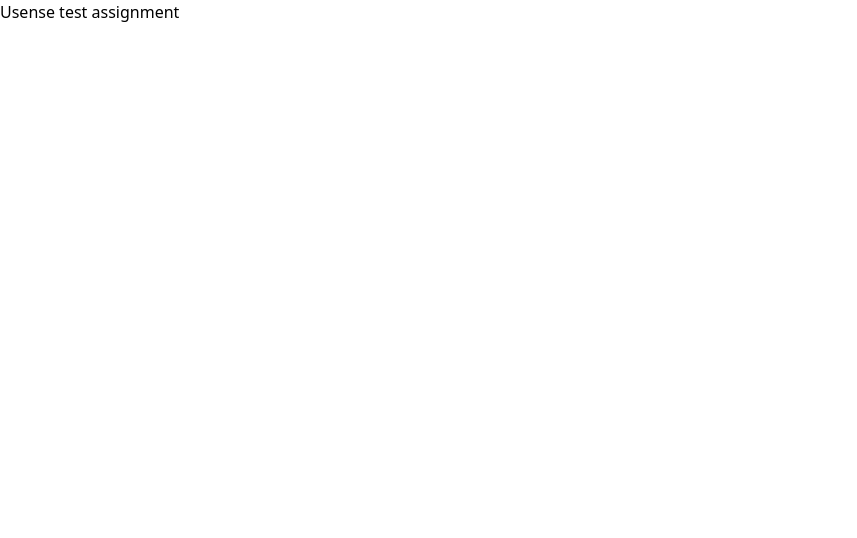
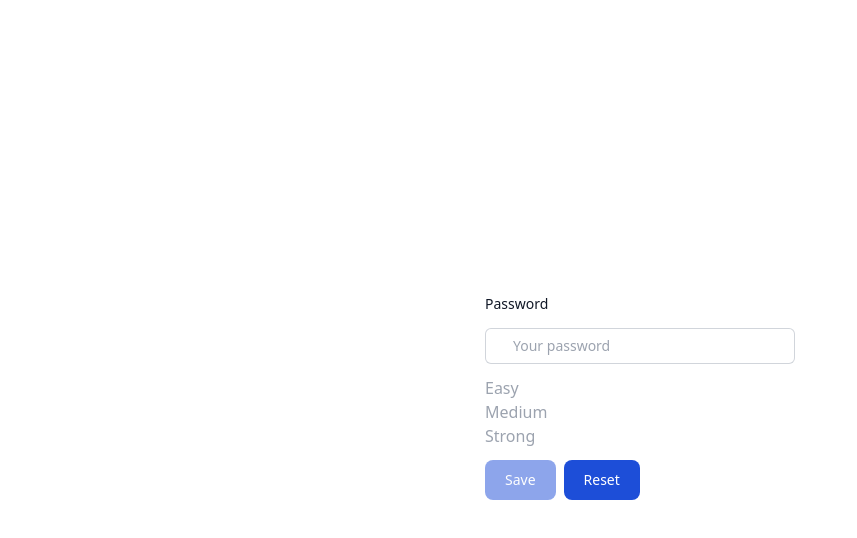
Before and after one commit to watchlar2000/usense-test-assignment, an Angular app: page / in a window 1280 px wide. Shown: the top 538 px of the page, without its empty margins (0-857 px from the left). Built offline with nearby package versions, Linux system fonts and the light colour scheme.

Commit message:
add password-form

```diff
--- a/src/app/app.component.html
+++ b/src/app/app.component.html
@@ -1,5 +1,3 @@
-<main>
-  <h1>
-    {{ title }}
-  </h1>
+<main class="grid w-full h-screen place-content-center">
+  <app-password-form></app-password-form>
 </main>
--- a/src/app/app.component.ts
+++ b/src/app/app.component.ts
@@ -1,13 +1,9 @@
 import { Component } from '@angular/core';
-import { RouterOutlet } from '@angular/router';
 
 @Component({
   selector: 'app-root',
-  standalone: true,
-  imports: [RouterOutlet],
   templateUrl: './app.component.html',
-  styleUrl: './app.component.css',
 })
 export class AppComponent {
-  title = 'Usense test assignment';
+  title = 'hello world';
 }
--- a/src/app/app.config.ts
+++ /dev/null
@@ -1,8 +0,0 @@
-import { ApplicationConfig, provideZoneChangeDetection } from '@angular/core';
-import { provideRouter } from '@angular/router';
-
-import { routes } from './app.routes';
-
-export const appConfig: ApplicationConfig = {
-  providers: [provideZoneChangeDetection({ eventCoalescing: true }), provideRouter(routes)]
-};
--- a/src/app/app.routes.ts
+++ /dev/null
@@ -1,3 +0,0 @@
-import { Routes } from '@angular/router';
-
-export const routes: Routes = [];
--- /dev/null
+++ b/src/app/password-form/password-form.component.html
@@ -0,0 +1,52 @@
+<form class="max-w-[350px] flex flex-col gap-3 shrink-0">
+  <label
+    for="password"
+    class="block text-sm font-medium leading-6 text-gray-900"
+  >
+    Password
+  </label>
+  <input
+    type="password"
+    name="password"
+    id="password"
+    class="block w-full rounded-md border-0 py-1.5 pl-7 pr-20 text-gray-900 ring-1 ring-inset ring-gray-300 placeholder:text-gray-400 focus:ring-2 focus:ring-inset focus:ring-indigo-600 sm:text-sm sm:leading-6"
+    placeholder="Your password"
+    [formControl]="password"
+  />
+  <ul
+    class=" {{
+      !password.valid && password.dirty ? 'text-red-600' : 'text-gray-400'
+    }}"
+  >
+    @for (level of passwordStrengthLevels; track level.id) {
+    <li
+      class="{{
+        password.valid
+          ? 'text-green-700'
+          : level.isActive && !password.hasError('minlength') && password.dirty
+          ? 'text-yellow-500'
+          : ''
+      }}"
+    >
+      {{ level.name }}
+    </li>
+    }
+  </ul>
+  <div>
+    <button
+      type="button"
+      [disabled]="!password.valid"
+      class="text-white bg-blue-700 hover:bg-blue-800 focus:ring-4 focus:ring-blue-300 font-medium rounded-lg text-sm px-5 py-2.5 me-2 mb-2 dark:bg-blue-600 dark:hover:bg-blue-700 focus:outline-none dark:focus:ring-blue-800 self-start disabled:opacity-50 disabled:cursor-not-allowed"
+      (click)="save()"
+    >
+      Save
+    </button>
+    <button
+      type="button"
+      class="text-white bg-blue-700 hover:bg-blue-800 focus:ring-4 focus:ring-blue-300 font-medium rounded-lg text-sm px-5 py-2.5 me-2 mb-2 dark:bg-blue-600 dark:hover:bg-blue-700 focus:outline-none dark:focus:ring-blue-800 self-start disabled:opacity-50 disabled:cursor-not-allowed"
+      (click)="reset()"
+    >
+      Reset
+    </button>
+  </div>
+</form>
--- /dev/null
+++ b/src/app/password-form/password-form.ts
@@ -0,0 +1,63 @@
+import { Component, OnInit } from '@angular/core';
+import { FormControl, Validators } from '@angular/forms';
+import { passwordStrengthValidator } from './password-strength.directive';
+
+const MIN_PASSWORD_LENGTH = 8 as const;
+const passwordStrengthLevelList = ['Easy', 'Medium', 'Strong'] as const;
+type StrengthLevel = (typeof passwordStrengthLevelList)[number];
+interface PasswordStrengthLevel {
+  id: number;
+  name: StrengthLevel;
+  isActive: boolean;
+}
+
+@Component({
+  selector: 'app-password-form',
+  templateUrl: './password-form.component.html',
+})
+export class PasswordFormComponent implements OnInit {
+  passwordStrengthLevels: PasswordStrengthLevel[] =
+    passwordStrengthLevelList.map((item, index) => ({
+      id: index + 1,
+      name: item,
+      isActive: false,
+    }));
+
+  password = new FormControl('', [
+    Validators.required,
+    Validators.minLength(MIN_PASSWORD_LENGTH),
+    passwordStrengthValidator(),
+  ]);
+
+  ngOnInit(): void {
+    this.password.valueChanges.subscribe((value) => {
+      const password = value ?? '';
+      this.passwordStrengthLevels =
+        this.calculatePasswordStrengthLevels(password);
+    });
+  }
+
+  calculatePasswordStrengthLevels(password: string): PasswordStrengthLevel[] {
+    const strengthId = this.passwordStrengthLevels.reduce(
+      (currentMaxId, element) => {
+        const key = element.name.toLowerCase();
+        return this.password.hasError(key) ? element.id : currentMaxId;
+      },
+      0
+    );
+
+    return this.passwordStrengthLevels.map((level) => ({
+      ...level,
+      isActive: level.id <= strengthId,
+    }));
+  }
+
+  save() {
+    alert('Password saved');
+    this.reset();
+  }
+
+  reset() {
+    this.password.reset();
+  }
+}
--- /dev/null
+++ b/src/app/password-form/password-strength.directive.ts
@@ -0,0 +1,52 @@
+import { Directive, Input } from '@angular/core';
+import {
+  AbstractControl,
+  NG_VALIDATORS,
+  ValidationErrors,
+  Validator,
+  ValidatorFn,
+} from '@angular/forms';
+
+export const passwordStrengthValidator = (): ValidatorFn => {
+  return (control: AbstractControl): ValidationErrors | null => {
+    const password = control.value;
+
+    const hasLettersRegEx = /[a-zA-Z]/;
+    const hasNumbersRegEx = /\d/;
+    const hasSymbolsRegEx = /[!@#$%^&*(),.?":{}|<>]/;
+
+    const test = (value: string) => (regEx: RegExp) => regEx.test(value);
+
+    const testPassword = test(password);
+
+    const typesCount = [hasLettersRegEx, hasNumbersRegEx, hasSymbolsRegEx]
+      .map((regEx) => testPassword(regEx))
+      .filter(Boolean).length;
+
+    if (typesCount === 3) {
+      return null;
+    } else if (typesCount === 2) {
+      return { medium: true };
+    } else {
+      return { easy: true };
+    }
+  };
+};
+
+@Directive({
+  selector: '[appPasswordStrength]',
+  providers: [
+    {
+      provide: NG_VALIDATORS,
+      useExisting: PasswordStrengthValidatorDirective,
+      multi: true,
+    },
+  ],
+})
+export class PasswordStrengthValidatorDirective implements Validator {
+  @Input('appPasswordStrength') passwordStrength = '';
+
+  validate(control: AbstractControl): ValidationErrors | null {
+    return passwordStrengthValidator()(control);
+  }
+}
--- a/src/main.ts
+++ b/src/main.ts
@@ -1,6 +1,7 @@
-import { bootstrapApplication } from '@angular/platform-browser';
-import { appConfig } from './app/app.config';
-import { AppComponent } from './app/app.component';
+import { platformBrowserDynamic } from '@angular/platform-browser-dynamic';
 
-bootstrapApplication(AppComponent, appConfig)
+import { AppModule } from './app/app.module';
+
+platformBrowserDynamic()
+  .bootstrapModule(AppModule)
   .catch((err) => console.error(err));
--- /dev/null
+++ b/src/utils/consts.ts
@@ -0,0 +1,2 @@
+export const passwordStrengthLevelList = ['Easy', 'Medium', 'Strong'] as const;
+export const MIN_PASSWORD_LENGTH = 8 as const;
```
Also changed, not shown: src/app/app.module.ts (added, +13 -0 lines), src/app/app.component.css (deleted).
